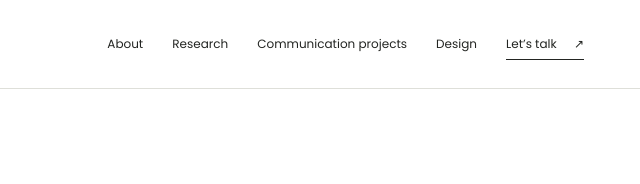
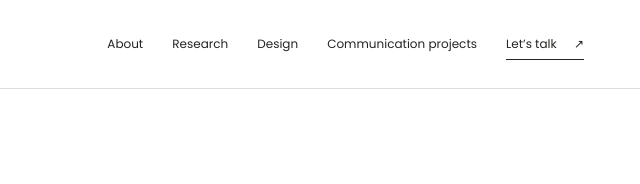
Before and after one commit to vahidparam/vahidparam.github.io, a plain HTML site: page index.html in a window 1280 px wide. Shown: the top 184 px of the page, 640-1280 px from the left. Drawn offline with nearby package versions, Linux system fonts and the light colour scheme.

Commit message:
Reorder navigation links for improved clarity; add communication design section with services overview

```diff
--- a/index.html
+++ b/index.html
@@ -31,7 +31,7 @@
       <a href="#home" class="brand" aria-label="Vahid Khalili Param, home"><img class="brand-logo" src="images/tile-fragment.svg" alt="" width="48" height="48" /><span class="brand-note">Research & creative practice</span></a>
       <button class="menu-toggle" aria-expanded="false" aria-controls="site-nav" type="button">Menu <span aria-hidden="true">+</span></button>
       <nav id="site-nav" aria-label="Main navigation">
-        <a href="#about">About</a><a href="#research">Research</a><a href="#narratives">Communication projects</a><a href="#communication">Design</a><a class="nav-contact" href="#contact">Let’s talk <span aria-hidden="true">↗</span></a>
+        <a href="#about">About</a><a href="#research">Research</a><a href="#communication">Design</a><a href="#narratives">Communication projects</a><a class="nav-contact" href="#contact">Let’s talk <span aria-hidden="true">↗</span></a>
       </nav>
     </div>
   </header>
@@ -82,6 +82,12 @@
         <div class="research-themes"><article><span class="micro">01 / Political communication</span><h3>Elections & digital behavior</h3><p>Political discourse, attention to candidates, sentiment, and behavioral shifts across electoral periods.</p></article><article><span class="micro">02 / Network science</span><h3>Influence & coordination</h3><p>Retweet, mention, and interaction networks as a lens on group structure, coordinated activity, and ideological segmentation.</p></article><article><span class="micro">03 / Computational modeling</span><h3>Simulation & social dynamics</h3><p>Agenda setting, opinion dynamics, and mixed human–AI interaction explored through computational models.</p></article></div>
       </div>
     </section>
+    <section id="communication" class="section communication-section">
+      <div class="container"><div class="section-marker micro"><span>Communication design</span></div>
+        <div class="communication-grid"><div class="communication-intro"><h2>Science communication<br /><em>& narrative <span class="dot-word">design<span class="dot-anchor" data-dot-anchor="communication" aria-hidden="true">.</span></span></em></h2><p>I work on how research and cultural subjects are presented online: what to explain, how to structure it, and which visual form to use.</p><a class="text-link" href="mailto:vahid.khalili@sabanciuniv.edu">Discuss a project <span aria-hidden="true">↗</span></a></div>
+        <div class="services"><article><span class="micro">01</span><div><h3>Science communication</h3><p>Writing and designing explanations of scientific work for people outside the field, with attention to the evidence and its limits.</p><span class="service-tags micro">Research translation / Public understanding</span></div></article><article><span class="micro">02</span><div><h3>Communication strategy</h3><p>Developing messages, content plans, and social media strategies around a subject and the people they need to reach.</p><span class="service-tags micro">Audience thinking / Messaging / Digital strategy</span></div></article><article><span class="micro">03</span><div><h3>Narrative & information design</h3><p>Developing story structure, visual style, and interaction for digital narratives, including stories based on data.</p><span class="service-tags micro">Data storytelling / Visual language / Interaction</span></div></article></div></div>
+      </div>
+    </section>
     <section id="narratives" class="section portfolio-section">
       <div class="container">
         <div class="section-marker section-marker--motif micro"><svg class="line-motif section-path" viewBox="0 0 160 32" aria-hidden="true" focusable="false"><use href="images/line-patterns.svg#divider" /></svg><span>Communication projects</span></div>
@@ -112,12 +118,6 @@
         </div>
       </div>
     </section>
-    <section id="communication" class="section communication-section">
-      <div class="container"><div class="section-marker micro"><span>Communication design</span></div>
-        <div class="communication-grid"><div class="communication-intro"><h2>Science communication<br /><em>& narrative <span class="dot-word">design<span class="dot-anchor" data-dot-anchor="communication" aria-hidden="true">.</span></span></em></h2><p>I work on how research and cultural subjects are presented online: what to explain, how to structure it, and which visual form to use.</p><a class="text-link" href="mailto:vahid.khalili@sabanciuniv.edu">Discuss a project <span aria-hidden="true">↗</span></a></div>
-        <div class="services"><article><span class="micro">01</span><div><h3>Science communication</h3><p>Writing and designing explanations of scientific work for people outside the field, with attention to the evidence and its limits.</p><span class="service-tags micro">Research translation / Public understanding</span></div></article><article><span class="micro">02</span><div><h3>Communication strategy</h3><p>Developing messages, content plans, and social media strategies around a subject and the people they need to reach.</p><span class="service-tags micro">Audience thinking / Messaging / Digital strategy</span></div></article><article><span class="micro">03</span><div><h3>Narrative & information design</h3><p>Developing story structure, visual style, and interaction for digital narratives, including stories based on data.</p><span class="service-tags micro">Data storytelling / Visual language / Interaction</span></div></article></div></div>
-      </div>
-    </section>
     <section class="section container studio-section" aria-labelledby="studio-heading"><div class="section-marker micro"><span>Books & experiments</span></div><div class="studio-grid"><img src="images/research-portrait.webp" alt="Vahid presenting research in front of a projected data analysis" width="1100" height="1213" loading="lazy" /><div><h2 id="studio-heading">Reading, tools<br /><em>& <span class="dot-word">code<span class="dot-anchor" data-dot-anchor="studio" aria-hidden="true">.</span></span></em></h2><p>Books I have read or plan to read, a network visualization tool, and code from my projects.</p><a class="studio-link" href="bookshelf/"><span><span class="micro">Reading & influences</span><strong>My bookshelf</strong></span><span aria-hidden="true">↗</span></a><a class="studio-link" href="https://vahidparam.com/3Dnetwork_studio/" target="_blank" rel="noopener noreferrer"><span><span class="micro">Tools & experiments</span><strong>3D network studio</strong></span><span aria-hidden="true">↗</span></a><a class="studio-link" href="https://github.com/vahidparam" target="_blank" rel="noopener noreferrer"><span><span class="micro">Code & exploration</span><strong>On GitHub</strong></span><span aria-hidden="true">↗</span></a></div></div></section>
     <section id="contact" class="contact-section"><div class="container"><div class="section-marker micro"><span>Contact</span></div><div class="contact-heading"><h2>Get in <span class="dot-word">touch<span class="name-period dot-anchor" data-dot-anchor="contact" aria-hidden="true">.</span></span></h2><a class="contact-arrow" href="mailto:vahid.khalili@sabanciuniv.edu" aria-label="Email Vahid"><span aria-hidden="true">↗</span></a></div><div class="contact-bottom"><p>For research collaborations, science communication,<br />and digital narrative projects.</p><a class="email-link" href="mailto:vahid.khalili@sabanciuniv.edu">vahid.khalili@sabanciuniv.edu ↗</a></div></div></section>
   </main>
```
